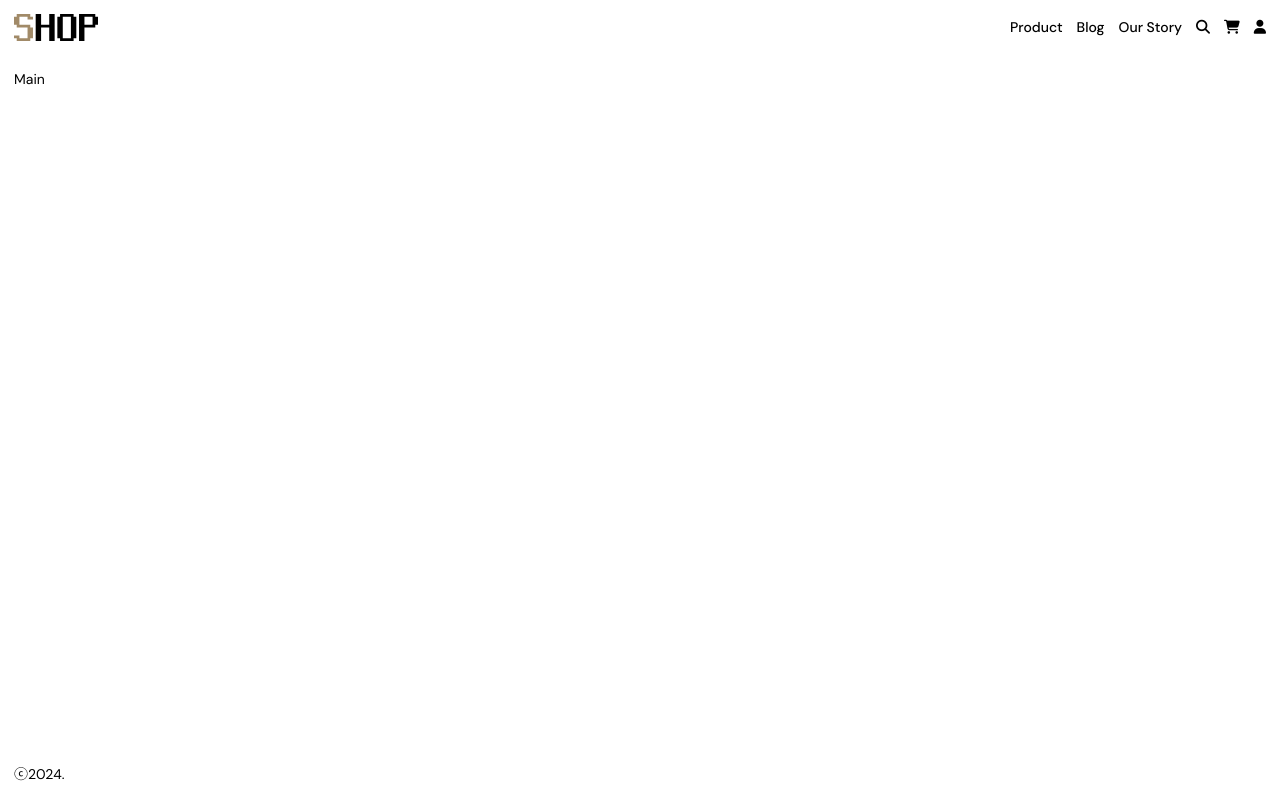
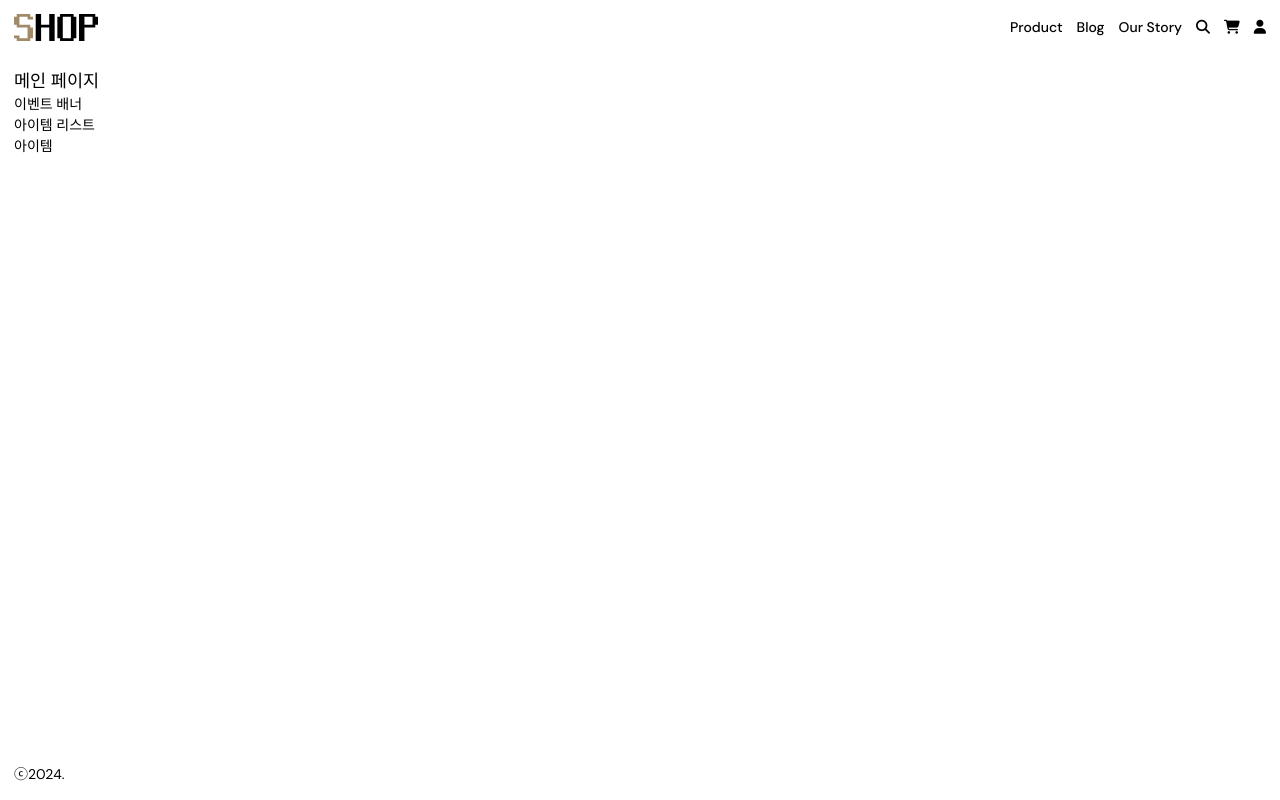
Before and after one commit to ppyom/shopping-mall, a React (Vite) app: page / in a window 1280 px wide. Built offline with nearby package versions, Linux system fonts and the light colour scheme.

Commit message:
design: MainPage 템플릿 컴포넌트 생성

```diff
--- /dev/null
+++ b/src/components/layouts/BannerSection/BannerSection.tsx
@@ -0,0 +1,9 @@
+const BannerSection = () => {
+  return (
+    <section>
+      <h3>이벤트 배너</h3>
+    </section>
+  );
+};
+
+export default BannerSection;
--- /dev/null
+++ b/src/components/layouts/ProductSection/ProductSection.tsx
@@ -0,0 +1,12 @@
+const ProductSection = () => {
+  return (
+    <section>
+      <h3>아이템 리스트</h3>
+      <ul>
+        <li>아이템</li>
+      </ul>
+    </section>
+  );
+};
+
+export default ProductSection;
--- a/src/pages/MainPage/MainPage.tsx
+++ b/src/pages/MainPage/MainPage.tsx
@@ -1,7 +1,15 @@
 import PageLayout from '../../components/layouts/PageLayout/PageLayout.tsx';
+import BannerSection from '../../components/layouts/BannerSection/BannerSection.tsx';
+import ProductSection from '../../components/layouts/ProductSection/ProductSection.tsx';
 
 const MainPage = () => {
-  return <PageLayout>Main</PageLayout>;
+  return (
+    <PageLayout>
+      <h2>메인 페이지</h2>
+      <BannerSection />
+      <ProductSection />
+    </PageLayout>
+  );
 };
 
 export default MainPage;
```
